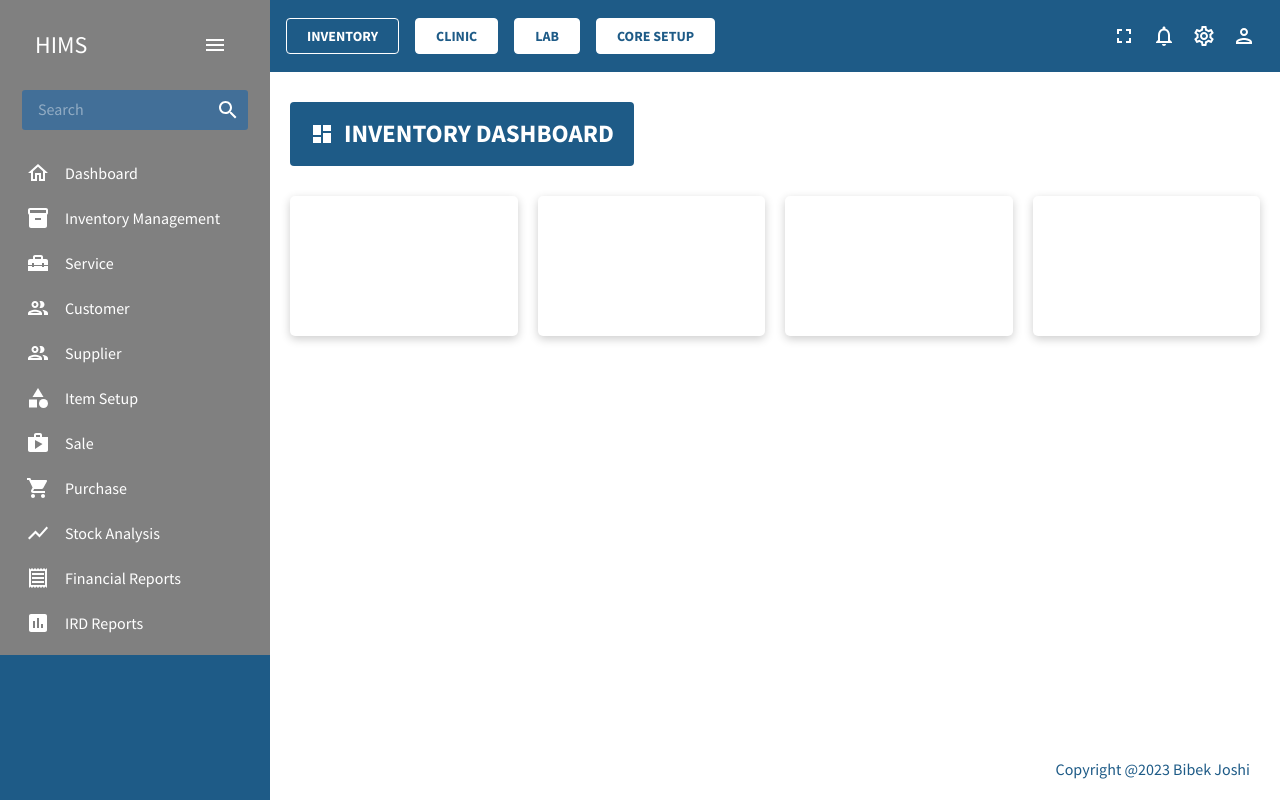
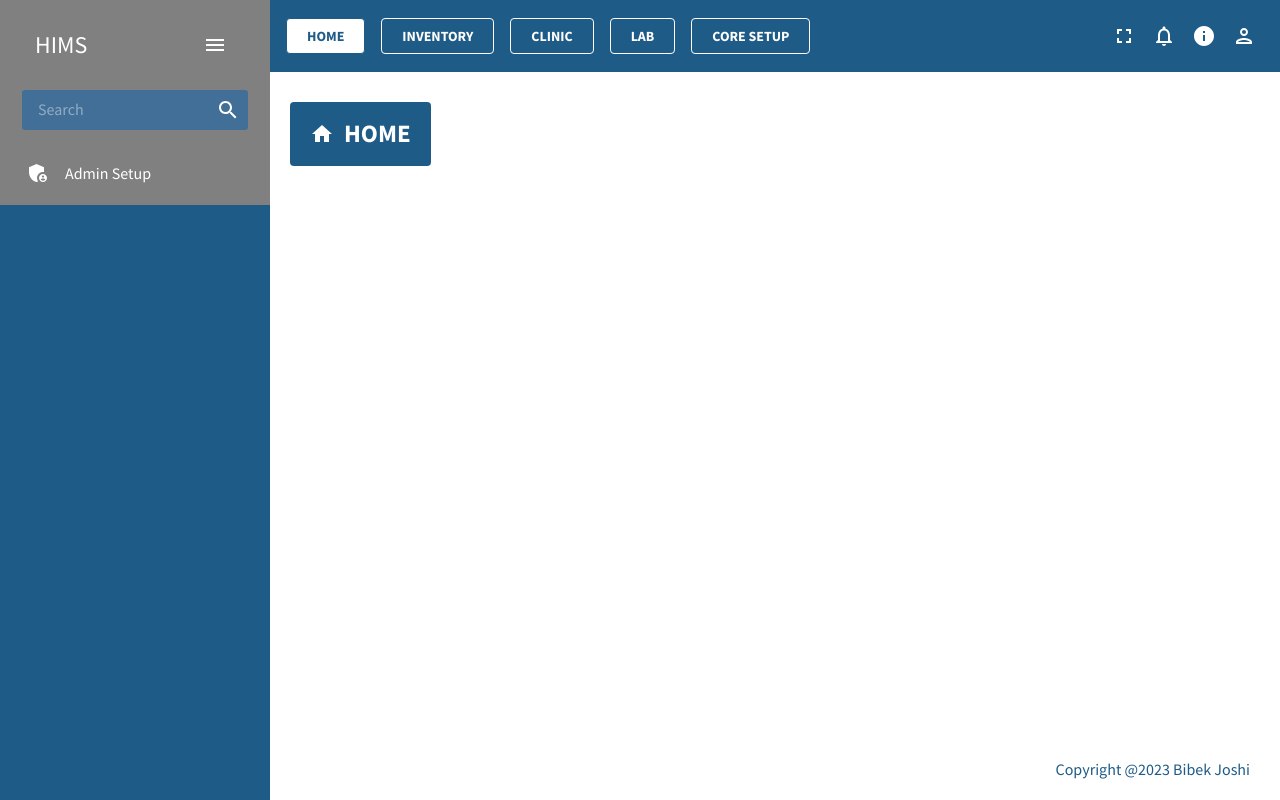
Before and after one commit to bibekjoshi01/react-hospital-management-system, a React (Create React App) app: page / in a window 1280 px wide. Built offline with nearby package versions, Linux system fonts and the light colour scheme.

Commit message:
routing fixed

```diff
--- /dev/null
+++ b/src/components/DisplayBox.jsx
@@ -0,0 +1,63 @@
+import {
+  Avatar,
+  Box,
+  Card,
+  CardContent,
+  Grid,
+  Typography,
+} from "@mui/material";
+import ArrowDownwardIcon from "@mui/icons-material/ArrowDownward";
+import MoneyIcon from "@mui/icons-material/Money";
+
+export const DisplayBox = (props) => (
+  <Card sx={{ height: "100%" }} {...props}>
+    <CardContent
+      sx={{ cursor: "pointer", boxShadow: "0 3px 10px rgb(0 0 0 / 0.2)" }}
+    >
+      <Grid container spacing={3} sx={{ justifyContent: "space-between" }}>
+        <Grid item>
+          <Typography color="textSecondary" gutterBottom variant="overline">
+            Total Revenue
+          </Typography>
+          <Typography color="textPrimary" variant="h4">
+            $24k
+          </Typography>
+        </Grid>
+        <Grid item>
+          <Avatar
+            sx={{
+              backgroundColor: "#1e5b87",
+              height: 56,
+              width: 56,
+            }}
+          >
+            <MoneyIcon />
+          </Avatar>
+        </Grid>
+      </Grid>
+      <Box
+        sx={{
+          pt: 2,
+          display: "flex",
+          alignItems: "center",
+        }}
+      >
+        <ArrowDownwardIcon color="error" />
+        <Typography
+          color="error"
+          sx={{
+            mr: 1,
+          }}
+          variant="body2"
+        >
+          12%
+        </Typography>
+        <Typography color="textSecondary" variant="caption">
+          Since last month
+        </Typography>
+      </Box>
+    </CardContent>
+  </Card>
+);
+
+export default DisplayBox;
--- /dev/null
+++ b/src/components/dashboard/Home.jsx
@@ -0,0 +1,30 @@
+import React from "react";
+import { Box, Button} from "@mui/material";
+import HomeIcon from '@mui/icons-material/Home';
+
+function home() {
+  return (
+    <Box m="20px" className="title">
+      {/* HEADER */}
+      <Box display="flex" justifyContent="space-between" alignItems="center">
+        <Box>
+          <Button
+            sx={{
+              backgroundColor: "#1e5b87",
+              color: "white",
+              fontSize: "25px",
+              fontWeight: "bold",
+              padding: "10px 20px",
+              m: "10px 0px 30px 0px ",
+            }}
+          >
+            <HomeIcon sx={{ m: "0px 10px 0px 0px" }} />
+            Home
+          </Button>
+        </Box>
+      </Box>
+    </Box>
+  );
+}
+
+export default home;
--- a/src/components/dashboard/InventoryDashboard.jsx
+++ b/src/components/dashboard/InventoryDashboard.jsx
@@ -1,10 +1,9 @@
-import { Box, Button} from "@mui/material";
+import { Box, Button, Container, Grid } from "@mui/material";
 import DashboardIcon from "@mui/icons-material/Dashboard";
-import '../../css/Dashboard.css'
-
+import "../../css/Dashboard.css";
+import DisplayBox from "../DisplayBox";
 
 const InventoryDashboard = () => {
-
   return (
     <Box m="20px" className="title">
       {/* HEADER */}
@@ -17,7 +16,7 @@ const InventoryDashboard = () => {
               fontSize: "25px",
               fontWeight: "bold",
               padding: "10px 20px",
-              m: "10px 0px 30px 0px ",
+              m: "10px 0px 30px 20px ",
             }}
           >
             <DashboardIcon sx={{ m: "0px 10px 0px 0px" }} />
@@ -27,50 +26,22 @@ const InventoryDashboard = () => {
       </Box>
 
       {/* GRID & CHARTS */}
-      <Box
-        display="grid"
-        gridTemplateColumns="repeat(12, 1fr)"
-        gridAutoRows="140px"
-        gap="20px"
-      >
-        {/* ROW 1 */}
-        <Box
-          gridColumn="span 3"
-          backgroundColor="white"
-          display="flex"
-          alignItems="center"
-          borderRadius="5px"
-          boxShadow="0 3px 10px rgb(0 0 0 / 0.2)"
-          justifyContent="center"
-        ></Box>
-        <Box
-          gridColumn="span 3"
-          backgroundColor="white"
-          display="flex"
-          alignItems="center"
-          borderRadius="5px"
-          boxShadow="0 3px 10px rgb(0 0 0 / 0.2)"
-          justifyContent="center"
-        ></Box>
-        <Box
-          gridColumn="span 3"
-          backgroundColor="white"
-          display="flex"
-          alignItems="center"
-          borderRadius="5px"
-          boxShadow="0 3px 10px rgb(0 0 0 / 0.2)"
-          justifyContent="center"
-        ></Box>
-        <Box
-          gridColumn="span 3"
-          backgroundColor="white"
-          display="flex"
-          alignItems="center"
-          borderRadius="5px"
-          boxShadow="0 3px 10px rgb(0 0 0 / 0.2)"
-          justifyContent="center"
-        ></Box>
-      </Box>
+      <Container maxWidth={false}>
+        <Grid container spacing={3}>
+          <Grid item lg={3} sm={6} xl={3} xs={12}>
+            <DisplayBox />
+          </Grid>
+          <Grid item lg={3} sm={6} xl={3} xs={12}>
+            <DisplayBox />
+          </Grid>
+          <Grid item lg={3} sm={6} xl={3} xs={12}>
+            <DisplayBox />
+          </Grid>
+          <Grid item lg={3} sm={6} xl={3} xs={12}>
+            <DisplayBox />
+          </Grid>
+        </Grid>
+      </Container>
     </Box>
   );
 };
--- /dev/null
+++ b/src/components/global/HomeSidebar.jsx
@@ -0,0 +1,42 @@
+import React from "react";
+import AdminPanelSettingsIcon from '@mui/icons-material/AdminPanelSettings';
+import { Box, Typography } from "@mui/material";
+import { Link } from "react-router-dom";
+import { useState } from "react";
+import { MenuItem } from "react-pro-sidebar";
+
+
+const Item = ({ title, to, icon, selected, setSelected }) => {
+    return (
+      <MenuItem
+        active={selected === title}
+        style={{
+          color: "white",
+        }}
+        onClick={() => setSelected(title)}
+        icon={icon}
+      >
+        <Typography>{title}</Typography>
+        <Link to={to} />
+      </MenuItem>
+    );
+  };
+
+
+function HomeSidebar(props) {
+  const [selected, setSelected] = useState("Dashboard");
+
+  return (
+    <Box paddingLeft={props.isCollapsed ? undefined : "0%"}>
+      <Item
+        title="Admin Setup"
+        to="/admin-setup"
+        icon={<AdminPanelSettingsIcon />}
+        selected={selected}
+        setSelected={setSelected}
+      />
+    </Box>
+  );
+}
+
+export default HomeSidebar;
--- a/src/components/global/InvSidebar.jsx
+++ b/src/components/global/InvSidebar.jsx
@@ -39,7 +39,7 @@ function InvSidebar(props) {
     <Box paddingLeft={props.isCollapsed ? undefined : "0%"}>
       <Item
         title="Dashboard"
-        to="/"
+        to="/inventory"
         icon={<HomeOutlinedIcon />}
         selected={selected}
         setSelected={setSelected}
--- a/src/components/global/Main.jsx
+++ b/src/components/global/Main.jsx
@@ -5,21 +5,23 @@ import InventoryDashboard from "../dashboard/InventoryDashboard";
 import ClinicDashboard from "../dashboard/ClinicDashboard";
 import CoreSetupDashboard from "../dashboard/CoreSetupDashboard";
 import LabDashboard from "../dashboard/LabDashboard";
-
+import Home from "../dashboard/Home";
 
 function Main(props) {
   const { active } = props;
   return (
     <Box>
       <Routes>
-        {active === "Inventory" ? (
-          <Route path="/" element={<InventoryDashboard />} />
+        {active === "Home" ? (
+          <Route path="/" element={<Home />} />
+        ) : active === "Inventory" ? (
+          <Route path="/inventory" element={<InventoryDashboard />} />
         ) : active === "Clinic" ? (
-          <Route path="/" element={<ClinicDashboard />} />
+          <Route path="/clinic" element={<ClinicDashboard />} />
         ) : active === "Lab" ? (
-          <Route path="/" element={<LabDashboard />} />
+          <Route path="/lab" element={<LabDashboard />} />
         ) : active === "CoreSetup" ? (
-          <Route path="/" element={<CoreSetupDashboard />} />
+          <Route path="/core-setup" element={<CoreSetupDashboard />} />
         ) : null}
       </Routes>
     </Box>
--- a/src/components/global/Sidebar.jsx
+++ b/src/components/global/Sidebar.jsx
@@ -9,6 +9,7 @@ import ClinicSidebar from "./ClinicSidebar";
 import InvSidebar from "./InvSidebar";
 import LabSidebar from "./LabSidebar";
 import CoreSetupSidebar from "./CoreSetupSidebar";
+import HomeSidebar from "./HomeSidebar";
 
 const Sidebar = (props) => {
   const { active } = props;
@@ -108,6 +109,8 @@ const Sidebar = (props) => {
               isCollapsed={isCollapsed}
               setSelected={setSelected}
             />
+          ) : active === "Home" ? (
+            <HomeSidebar isCollapsed={isCollapsed} setSelected={setSelected} />
           ) : null}
         </Menu>
       </ProSidebar>
--- a/src/components/global/Topbar.jsx
+++ b/src/components/global/Topbar.jsx
@@ -9,10 +9,32 @@ import { useState } from "react";
 import Sidebar from "./Sidebar";
 import Main from "./Main";
 import Footer from "./Footer";
+import { Link } from "react-router-dom";
+import Modal from "@mui/material/Modal";
+import Typography from "@mui/material/Typography";
+import * as React from "react";
+import InfoIcon from "@mui/icons-material/Info";
+
+const style = {
+  position: "absolute",
+  top: "50%",
+  left: "50%",
+  transform: "translate(-50%, -50%)",
+  width: 800,
+  height: 400,
+  bgcolor: "background.paper",
+  border: "2px solid #1e5b87",
+  borderRadius: 2 ,
+  boxShadow: 24,
+  p: 4,
+};
 
 const Topbar = () => {
   const [fullScreen, setFullScreen] = useState(false);
-  const [active, setActive] = useState("Inventory");
+  const [active, setActive] = useState("Home");
+  const [open, setOpen] = React.useState(false);
+  const handleOpen = () => setOpen(true);
+  const handleClose = () => setOpen(false);
 
   return (
     <>
@@ -35,14 +57,34 @@ const Topbar = () => {
               className="topbar-buttons"
             >
               <Box mr={2}>
+                <Link to="/">
+                  <Button
+                    onClick={() => {
+                      setActive("Home");
+                    }}
+                    className={`${active === "Home" ? "active" : ""}`}
+                    sx={{
+                      backgroundColor: "#1e5b87",
+                      color: "white",
+                      fontSize: "14px",
+                      fontWeight: "bold",
+                      padding: "5px 20px",
+                    }}
+                  >
+                    Home
+                  </Button>
+                </Link>
+              </Box>
+              <Box mr={2}>
+                <Link to="/inventory">
                   <Button
                     onClick={() => {
                       setActive("Inventory");
                     }}
                     className={`${active === "Inventory" ? "active" : ""}`}
                     sx={{
-                    backgroundColor: "white",
-                    color: "#1e5b87",
+                      backgroundColor: "#1e5b87",
+                      color: "white",
                       fontSize: "14px",
                       fontWeight: "bold",
                       padding: "5px 20px",
@@ -50,16 +92,18 @@ const Topbar = () => {
                   >
                     Inventory
                   </Button>
+                </Link>
               </Box>
               <Box mr={2}>
+                <Link to="/clinic">
                   <Button
                     onClick={() => {
                       setActive("Clinic");
                     }}
                     className={`${active === "Clinic" ? "active" : ""}`}
                     sx={{
-                    backgroundColor: "white",
-                    color: "#1e5b87",
+                      backgroundColor: "#1e5b87",
+                      color: "white",
                       fontSize: "14px",
                       fontWeight: "bold",
                       padding: "5px 20px",
@@ -67,16 +111,18 @@ const Topbar = () => {
                   >
                     Clinic
                   </Button>
+                </Link>
               </Box>
               <Box mr={2}>
+                <Link to="/lab">
                   <Button
                     onClick={() => {
                       setActive("Lab");
                     }}
                     className={`${active === "Lab" ? "active" : ""}`}
                     sx={{
-                    backgroundColor: "white",
-                    color: "#1e5b87",
+                      backgroundColor: "#1e5b87",
+                      color: "white",
                       fontSize: "14px",
                       fontWeight: "bold",
                       padding: "5px 20px",
@@ -84,16 +130,18 @@ const Topbar = () => {
                   >
                     Lab
                   </Button>
+                </Link>
               </Box>
               <Box>
+                <Link to="/core-setup">
                   <Button
                     onClick={() => {
                       setActive("CoreSetup");
                     }}
                     className={`${active === "CoreSetup" ? "active" : ""}`}
                     sx={{
-                    backgroundColor: "white",
-                    color: "#1e5b87",
+                      backgroundColor: "#1e5b87",
+                      color: "white",
                       fontSize: "14px",
                       fontWeight: "bold",
                       padding: "5px 20px",
@@ -101,6 +149,7 @@ const Topbar = () => {
                   >
                     Core Setup
                   </Button>
+                </Link>
               </Box>
             </Box>
             {/* ICONS */}
@@ -121,15 +170,30 @@ const Topbar = () => {
                 <NotificationsOutlinedIcon />
               </IconButton>
               <IconButton>
-                <SettingsOutlinedIcon />
+                <InfoIcon onClick={handleOpen} />
               </IconButton>
               <IconButton>
                 <PersonOutlinedIcon />
               </IconButton>
             </Box>
           </Box>
-        <Main active={active}/>
+          <Main active={active} />
           <Footer />
+          <Modal
+            open={open}
+            onClose={handleClose}
+            aria-labelledby="modal-modal-title"
+            aria-describedby="modal-modal-description"
+          >
+            <Box sx={style}>
+              <Typography id="modal-modal-title" variant="h6" component="h2">
+                Text in a modal
+              </Typography>
+              <Typography id="modal-modal-description" sx={{ mt: 2 }}>
+                Duis mollis, est non commodo luctus, nisi erat porttitor ligula.
+              </Typography>
+            </Box>
+          </Modal>
         </main>
       </div>
     </>
--- a/src/css/Topbar.css
+++ b/src/css/Topbar.css
@@ -2,18 +2,29 @@
     color: white;
 }
 
-.topbar-buttons > div > button:hover {
-  background-color: #1e5b87;
+.topbar-buttons > div > a  {
+  text-decoration: none;
+}
+
+.topbar-buttons > div > a >button {
+  text-decoration: none;
   border: 1px solid white;
-  color: #ffffff;
+}
+
+.topbar-buttons > div > a >button:hover {
+  background-color: white;
+  border: 1px solid #1e5b87;
+  color: #1e5b87;
+  text-decoration: none;
 }
 
 .topbar-buttons > div > button {
   border: 1px solid white;
 }
 
-.topbar-buttons > div > button.active {
-  background-color: #1e5b87;
-  border: 1px solid white;
-  color: #ffffff;
+.topbar-buttons > div > a > button.active {
+  background-color: white;
+  border: 1px solid #1e5b87;
+  color: #1e5b87;
+  text-decoration: none;
 }
```
Also changed, not shown: src/components/dashboard/CoreSetupDashboard.jsx (+68 -3 lines), src/components/global/ClinicSidebar.jsx (+2 -7 lines), src/components/Notification.jsx (added). Lines whose indentation alone changed are shown as unchanged.
